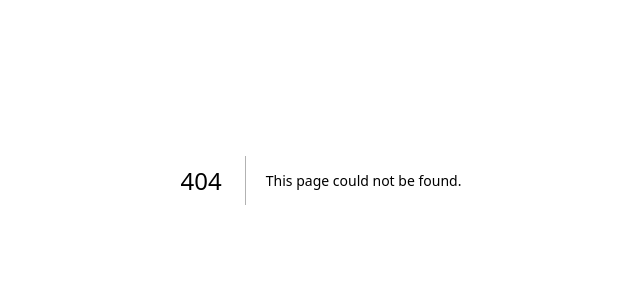
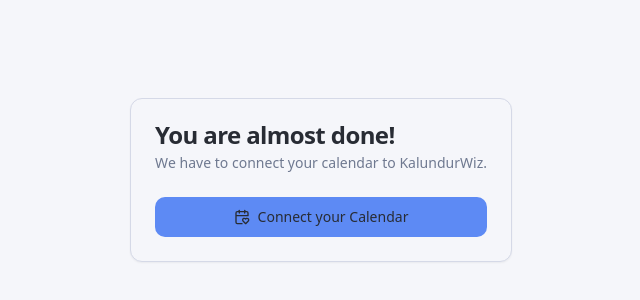
Before and after one commit to Sin-cy/kalundur, a Next.js app: page /onboarding/grant-id in a window 1280 px wide. Before the commit this address had no page. Shown: the part 220-520 px from the top of the page, without its empty margins (319-959 px from the left). Built offline with nearby package versions, Linux system fonts and the light colour scheme.

Commit message:
setup first nylas routes api/auth + pages and redirect routes to Nylas calendar link page

```diff
--- /dev/null
+++ b/app/api/auth/route.ts
@@ -0,0 +1,17 @@
+
+
+import { nylas, nylasConfig } from "@/app/utils/nylas"
+import { redirect } from "next/navigation"
+
+// check the `Redirect users to Nylas` section in the docs
+// https://developer.nylas.com/docs/v3/sdks/node/#redirect-end-user-to-nylas
+export async function GET(){
+    const authUrl =  nylas.auth.urlForOAuth2({
+        //  HACK: grabbing nylasConfig from nylas object created in nylas.ts
+        clientId: nylasConfig.clientId ,
+        redirectUri: nylasConfig.redirectUri,
+    })
+
+    // redirect the user
+    return redirect(authUrl)
+}
--- /dev/null
+++ b/app/onboarding/grant-id/page.tsx
@@ -0,0 +1,43 @@
+
+// this route is used to authenticate with Nylas
+// to get the grant id and grant email
+// to later on to the API reques to get the Data from Calendar
+
+import { Button } from "@/components/ui/button";
+import { Card, CardContent, CardDescription, CardHeader, CardTitle } from "@/components/ui/card";
+import { TextEffect } from "@/components/ui/text-effect";
+import VideoGid from '@/public/'
+import { CalendarHeartIcon } from "lucide-react";
+import Link from "next/link";
+
+// and to create events
+export default function OnboardingrouteTwo() {
+  return (
+    <div className="min-h-screen w-screen flex items-center justify-center">
+      <Card>
+        <CardHeader>
+          <CardTitle>
+            <TextEffect per='word' as='h3' preset='slide'>
+              You are almost done!
+            </TextEffect>
+          </CardTitle>
+          <CardDescription><TextEffect per='char' preset='fade'>
+            We have to connect your calendar to KalundurWiz.
+          </TextEffect></CardDescription>
+        </CardHeader>
+        <CardContent>
+          <Button asChild className="w-full">
+            {/* this route in the link is taken care of by Nylas */}
+            <Link href="/api/auth">
+              <CalendarHeartIcon className="size-4" />
+              <TextEffect per='char' preset='blur'>
+                Connect your Calendar
+              </TextEffect>
+            </Link>
+          </Button>
+        </CardContent>
+      </Card>
+
+    </div>
+  )
+}
--- /dev/null
+++ b/app/utils/nylas.ts
@@ -0,0 +1,22 @@
+// NOTE: configuration files for nylas
+// we pass our env variables here which is a SECRET key
+// configured in side .env files
+
+import Nylas from "nylas";
+
+
+
+// adding ! will tell ts that this these NylasAPIs are already defined
+export const nylas = new Nylas({
+  apiKey: process.env.NYLAS_API_SECRET_KEY!,
+  apiUri: process.env.NYLAS_API_URI!,
+})
+
+// creating another object to use for client GET()
+// we have to create the clientid and redirecturi in the .env
+export const nylasConfig = {
+    clientId: process.env.NYLAS_CLIENT_ID!,
+    redirectUri: process.env.NEXT_PUBLIC_URL! + "/api/oauth/exchange", // do not misspell this addition route
+    apiKey: process.env.NYLAS_API_SECRET_KEY!,
+    apiUri: process.env.NYLAS_API_URI!,
+}
--- /dev/null
+++ b/components/ui/text-effect.tsx
@@ -0,0 +1,223 @@
+'use client';
+import { cn } from '@/lib/utils';
+import {
+  AnimatePresence,
+  motion,
+  TargetAndTransition,
+  Variants,
+} from 'motion/react';
+import React from 'react';
+
+type PresetType = 'blur' | 'shake' | 'scale' | 'fade' | 'slide';
+
+type TextEffectProps = {
+  children: string;
+  per?: 'word' | 'char' | 'line';
+  as?: keyof React.JSX.IntrinsicElements;
+  variants?: {
+    container?: Variants;
+    item?: Variants;
+  };
+  className?: string;
+  preset?: PresetType;
+  delay?: number;
+  trigger?: boolean;
+  onAnimationComplete?: () => void;
+  segmentWrapperClassName?: string;
+};
+
+const defaultStaggerTimes: Record<'char' | 'word' | 'line', number> = {
+  char: 0.03,
+  word: 0.05,
+  line: 0.1,
+};
+
+const defaultContainerVariants: Variants = {
+  hidden: { opacity: 0 },
+  visible: {
+    opacity: 1,
+    transition: {
+      staggerChildren: 0.05,
+    },
+  },
+  exit: {
+    transition: { staggerChildren: 0.05, staggerDirection: -1 },
+  },
+};
+
+const defaultItemVariants: Variants = {
+  hidden: { opacity: 0 },
+  visible: {
+    opacity: 1,
+  },
+  exit: { opacity: 0 },
+};
+
+const presetVariants: Record<
+  PresetType,
+  { container: Variants; item: Variants }
+> = {
+  blur: {
+    container: defaultContainerVariants,
+    item: {
+      hidden: { opacity: 0, filter: 'blur(12px)' },
+      visible: { opacity: 1, filter: 'blur(0px)' },
+      exit: { opacity: 0, filter: 'blur(12px)' },
+    },
+  },
+  shake: {
+    container: defaultContainerVariants,
+    item: {
+      hidden: { x: 0 },
+      visible: { x: [-5, 5, -5, 5, 0], transition: { duration: 0.5 } },
+      exit: { x: 0 },
+    },
+  },
+  scale: {
+    container: defaultContainerVariants,
+    item: {
+      hidden: { opacity: 0, scale: 0 },
+      visible: { opacity: 1, scale: 1 },
+      exit: { opacity: 0, scale: 0 },
+    },
+  },
+  fade: {
+    container: defaultContainerVariants,
+    item: {
+      hidden: { opacity: 0 },
+      visible: { opacity: 1 },
+      exit: { opacity: 0 },
+    },
+  },
+  slide: {
+    container: defaultContainerVariants,
+    item: {
+      hidden: { opacity: 0, y: 20 },
+      visible: { opacity: 1, y: 0 },
+      exit: { opacity: 0, y: 20 },
+    },
+  },
+};
+
+const AnimationComponent: React.FC<{
+  segment: string;
+  variants: Variants;
+  per: 'line' | 'word' | 'char';
+  segmentWrapperClassName?: string;
+}> = React.memo(({ segment, variants, per, segmentWrapperClassName }) => {
+  const content =
+    per === 'line' ? (
+      <motion.span variants={variants} className='block'>
+        {segment}
+      </motion.span>
+    ) : per === 'word' ? (
+      <motion.span
+        aria-hidden='true'
+        variants={variants}
+        className='inline-block whitespace-pre'
+      >
+        {segment}
+      </motion.span>
+    ) : (
+      <motion.span className='inline-block whitespace-pre'>
+        {segment.split('').map((char, charIndex) => (
+          <motion.span
+            key={`char-${charIndex}`}
+            aria-hidden='true'
+            variants={variants}
+            className='inline-block whitespace-pre'
+          >
+            {char}
+          </motion.span>
+        ))}
+      </motion.span>
+    );
+
+  if (!segmentWrapperClassName) {
+    return content;
+  }
+
+  const defaultWrapperClassName = per === 'line' ? 'block' : 'inline-block';
+
+  return (
+    <span className={cn(defaultWrapperClassName, segmentWrapperClassName)}>
+      {content}
+    </span>
+  );
+});
+
+AnimationComponent.displayName = 'AnimationComponent';
+
+export function TextEffect({
+  children,
+  per = 'word',
+  as = 'p',
+  variants,
+  className,
+  preset,
+  delay = 0,
+  trigger = true,
+  onAnimationComplete,
+  segmentWrapperClassName,
+}: TextEffectProps) {
+  let segments: string[];
+
+  if (per === 'line') {
+    segments = children.split('\n');
+  } else if (per === 'word') {
+    segments = children.split(/(\s+)/);
+  } else {
+    segments = children.split('');
+  }
+
+  const MotionTag = motion[as as keyof typeof motion] as typeof motion.div;
+  const selectedVariants = preset
+    ? presetVariants[preset]
+    : { container: defaultContainerVariants, item: defaultItemVariants };
+  const containerVariants = variants?.container || selectedVariants.container;
+  const itemVariants = variants?.item || selectedVariants.item;
+  const ariaLabel = per === 'line' ? undefined : children;
+
+  const stagger = defaultStaggerTimes[per];
+
+  const delayedContainerVariants: Variants = {
+    hidden: containerVariants.hidden,
+    visible: {
+      ...containerVariants.visible,
+      transition: {
+        ...(containerVariants.visible as TargetAndTransition)?.transition,
+        staggerChildren:
+          (containerVariants.visible as TargetAndTransition)?.transition
+            ?.staggerChildren || stagger,
+        delayChildren: delay,
+      },
+    },
+    exit: containerVariants.exit,
+  };
+
+  return (
+    <AnimatePresence mode='popLayout'>
+      {trigger && (
+        <MotionTag
+          initial='hidden'
+          animate='visible'
+          exit='exit'
+          aria-label={ariaLabel}
+          variants={delayedContainerVariants}
+          className={cn('whitespace-pre-wrap', className)}
+          onAnimationComplete={onAnimationComplete}
+        >
+          {segments.map((segment, index) => (
+            <AnimationComponent
+              key={`${per}-${index}-${segment}`}
+              segment={segment}
+              variants={itemVariants}
+              per={per}
+              segmentWrapperClassName={segmentWrapperClassName}
+            />
+          ))}
+        </MotionTag>
+      )}
+    </AnimatePresence>
+  );
+}
--- a/package.json
+++ b/package.json
@@ -20,9 +20,11 @@
         "class-variance-authority": "^0.7.1",
         "clsx": "^2.1.1",
         "lucide-react": "^0.468.0",
+        "motion": "^11.13.5",
         "next": "15.0.4",
         "next-auth": "^5.0.0-beta.25",
         "next-themes": "^0.4.4",
+        "nylas": "^7.7.2",
         "react": "^16.8 || ^17.0 || ^18.0 || ^19.0",
         "react-dom": "^16.8 || ^17.0 || ^18.0 || ^19.0",
         "tailwind-merge": "^2.5.5",
```
Also changed, not shown: 1 other file (tests, documents, lock files or other folders).
